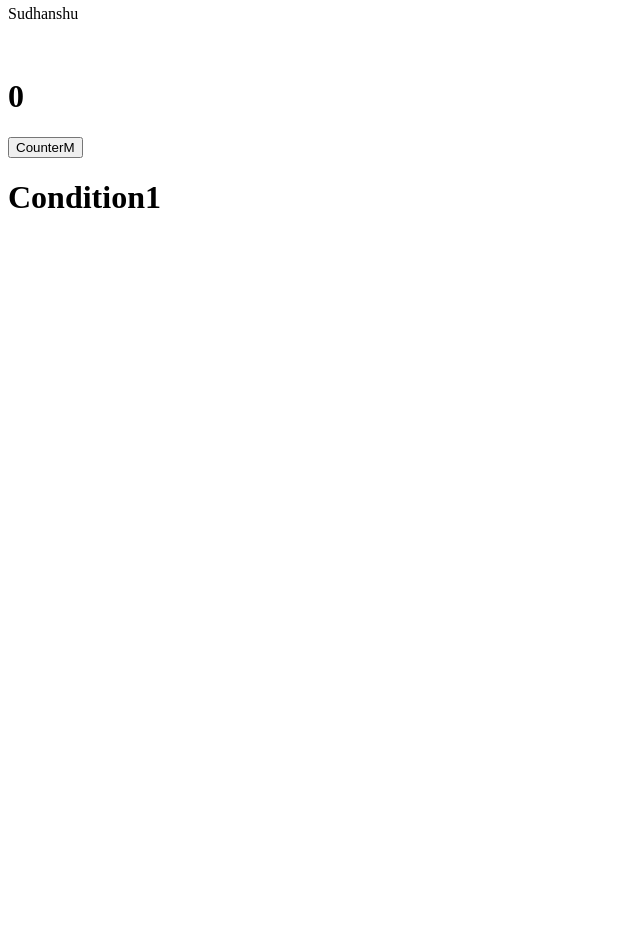
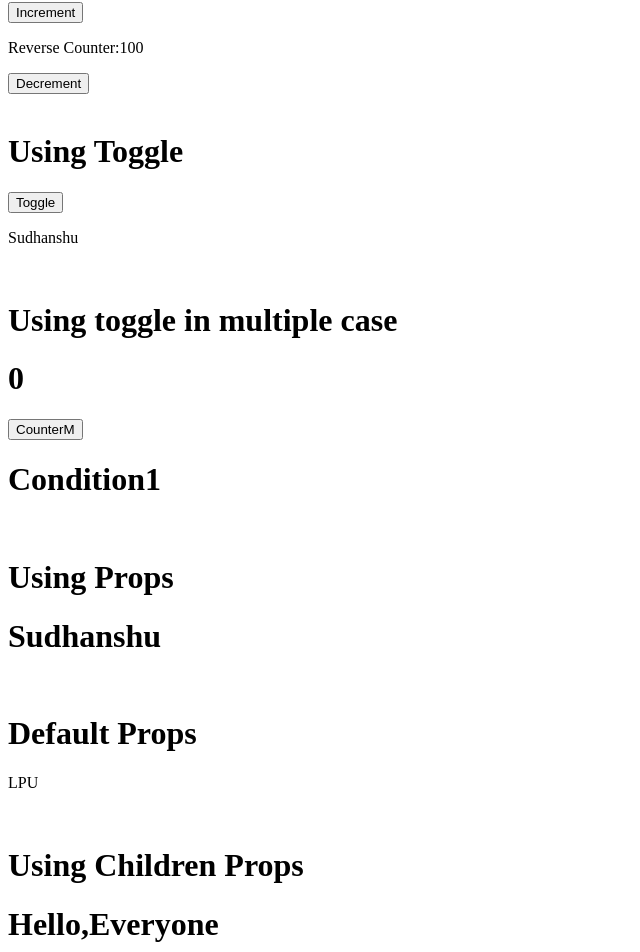
Before and after one commit to sudhanshu-singh22/React, a React (Vite) app: page / in a window 1280 px wide. Shown: the part 714-1666 px from the top of the page, without its empty margins (0-640 px from the left). Before the commit the page ends 952 px from the top, so only its background shows below. Built offline with nearby package versions, Linux system fonts and the light colour scheme.

Commit message:
Default props, Children Props

```diff
--- a/src/App.jsx
+++ b/src/App.jsx
@@ -5,18 +5,36 @@ import Fruit from './Onclcick'
 import State from './stateinReact'
 import Toggle from './Toggle'
 import Multiple from './Multiplecasetoggle'
+import Student from './Propsinreact'
+import Defa from './defaultprops'
+import Child from './Childrenprops'
 function App() {
  return(
  <div>
   <CurleyBraces/>
   <Card/>
   <br />
+  <h1>Onclick Function </h1>
   <Fruit/>
+  <h1>State in React </h1>
   <State/>
   <br />
+  <h1>Using Toggle</h1>
   <Toggle/>
   <br />
+  <h1>Using toggle in multiple case</h1>
   <Multiple/>
+  <br />
+  <h1>Using Props</h1>
+  <Student name="Sudhanshu"/>
+  <br />
+  <h1>Default Props</h1>
+  <Defa/>
+  <br />
+  <h1>Using Children Props</h1>
+  <Child>
+    <h1>Hello,Everyone</h1>
+  </Child>
 </div>)
 }
 
--- /dev/null
+++ b/src/Childrenprops.jsx
@@ -0,0 +1,8 @@
+function Child({children}){
+   return(
+    <div>
+        {children}
+    </div>
+   )
+}
+export default Child;
--- /dev/null
+++ b/src/Propsinreact.jsx
@@ -0,0 +1,20 @@
+
+// function Student({props}){
+//     return(
+//         <div>
+//             <h1>{props.name}</h1>
+//         </div>
+//     )
+// }
+// export default Student;
+
+
+
+function Student({name}){
+    return(
+        <div>
+            <h1>{name}</h1>
+        </div>
+    )
+}
+export default Student;
--- /dev/null
+++ b/src/defaultprops.jsx
@@ -0,0 +1,8 @@
+function Defa({name="LPU"}){
+    return(
+        <div>
+            <p>{name}</p>
+        </div>
+    )
+}
+export default Defa;
```
